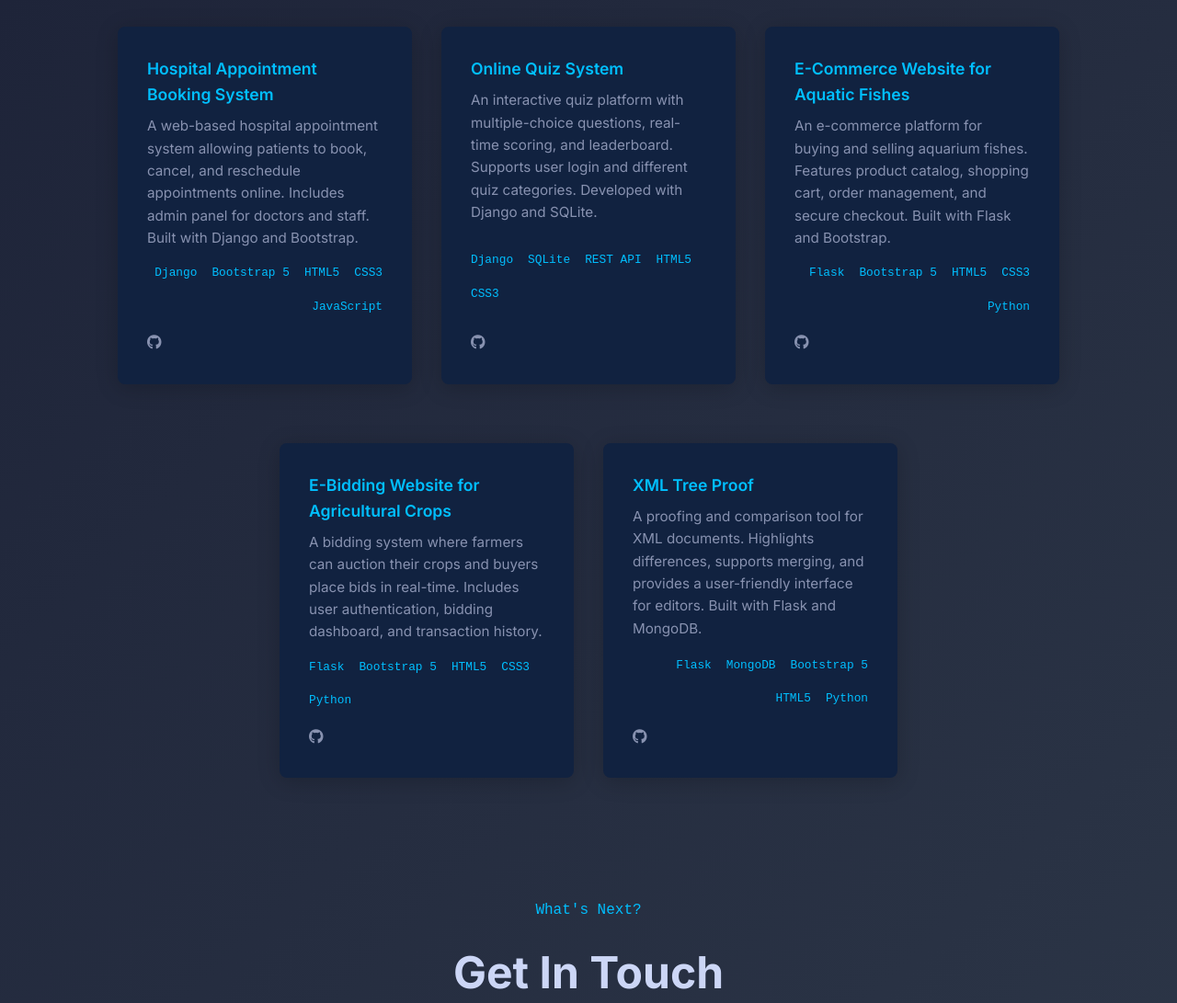
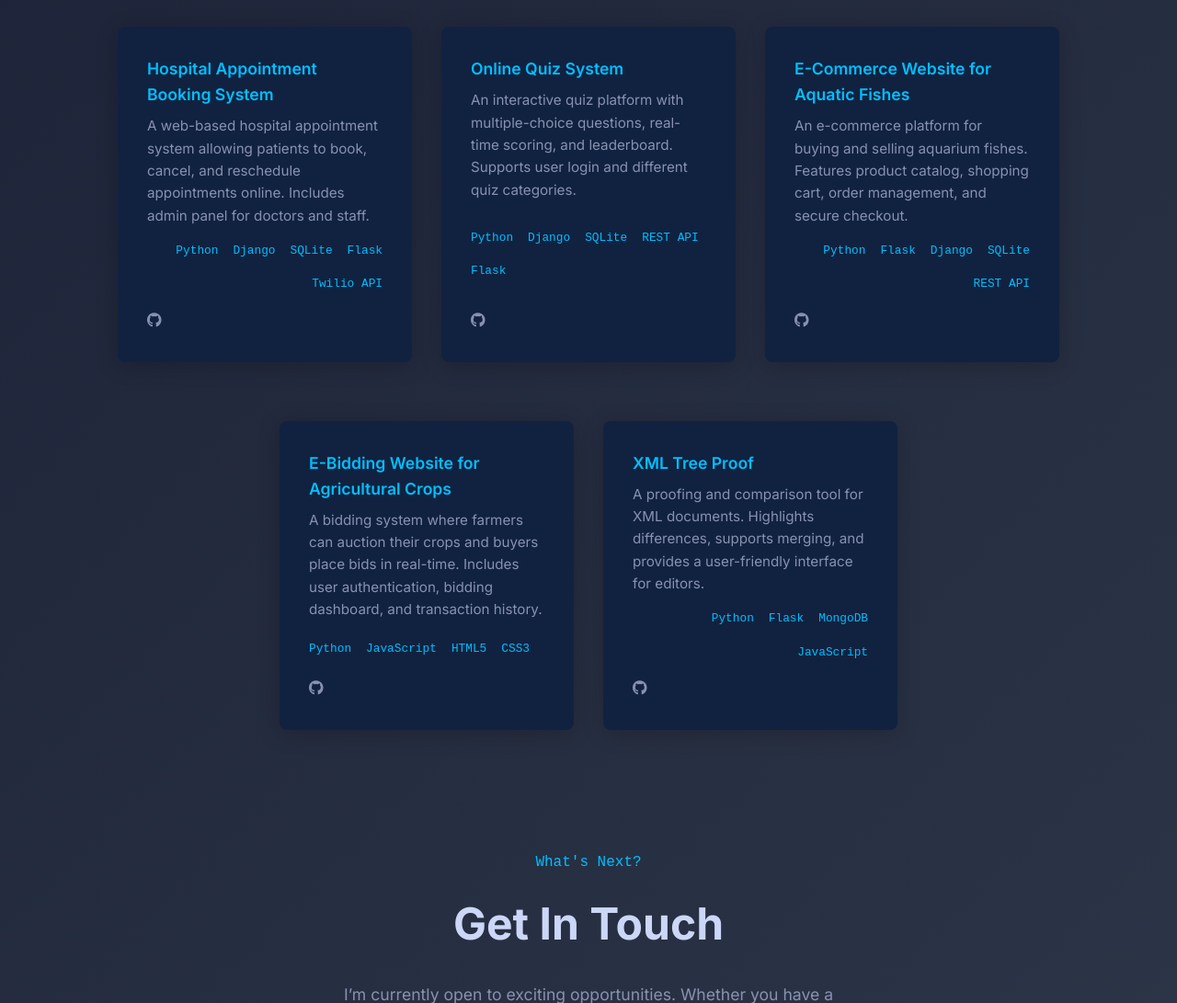
Before and after one commit to Herwinstenil/My-Personal-Portfolio, a Django app: page / in a window 1280 px wide. Shown: the part 4261-5352 px from the top of the page at 92% size. Run offline with Django 5.2, Linux system fonts and the light colour scheme.

Commit message:
Portfolio

```diff
--- a/Folio/Developer/templates/home.html
+++ b/Folio/Developer/templates/home.html
@@ -1130,14 +1130,14 @@
           <p class="project-desc">
             A web-based hospital appointment system allowing patients to book, cancel, and reschedule appointments
             online.
-            Includes admin panel for doctors and staff. Built with Django and Bootstrap.
+            Includes admin panel for doctors and staff.
           </p>
           <ul class="project-tech">
+            <li>Python</li>
             <li>Django</li>
-            <li>Bootstrap 5</li>
-            <li>HTML5</li>
-            <li>CSS3</li>
-            <li>JavaScript</li>
+            <li>SQLite</li>
+            <li>Flask</li>
+            <li>Twilio API</li>
           </ul>
           <div class="project-links">
             <a href="https://github.com/herwinstenil/hospital-appointment" target="_blank"><i
@@ -1151,14 +1151,14 @@
           <p class="project-desc">
             An interactive quiz platform with multiple-choice questions, real-time scoring, and leaderboard. Supports
             user
-            login and different quiz categories. Developed with Django and SQLite.
+            login and different quiz categories.
           </p>
           <ul class="project-tech">
+            <li>Python</li>
             <li>Django</li>
             <li>SQLite</li>
             <li>REST API</li>
-            <li>HTML5</li>
-            <li>CSS3</li>
+            <li>Flask</li>
           </ul>
           <div class="project-links">
             <a href="https://github.com/herwinstenil/online-quiz-system" target="_blank"><i
@@ -1171,15 +1171,14 @@
           <h4 class="project-title">E-Commerce Website for Aquatic Fishes</h4>
           <p class="project-desc">
             An e-commerce platform for buying and selling aquarium fishes. Features product catalog, shopping cart,
-            order
-            management, and secure checkout. Built with Flask and Bootstrap.
+            order management, and secure checkout.
           </p>
           <ul class="project-tech">
+            <li>Python</li>
             <li>Flask</li>
-            <li>Bootstrap 5</li>
-            <li>HTML5</li>
-            <li>CSS3</li>
-            <li>Python</li>
+            <li>Django</li>
+            <li>SQLite</li>
+            <li>REST API</li>
           </ul>
           <div class="project-links">
             <a href="https://github.com/herwinstenil/aquatic-fish-store" target="_blank"><i
@@ -1195,11 +1194,10 @@
             authentication, bidding dashboard, and transaction history.
           </p>
           <ul class="project-tech">
-            <li>Flask</li>
-            <li>Bootstrap 5</li>
+            <li>Python</li>
+            <li>JavaScript</li>
             <li>HTML5</li>
             <li>CSS3</li>
-            <li>Python</li>
           </ul>
           <div class="project-links">
             <a href="https://github.com/herwinstenil/agro-bidding" target="_blank"><i class="fab fa-github"></i></a>
@@ -1211,24 +1209,21 @@
           <h4 class="project-title">XML Tree Proof</h4>
           <p class="project-desc">
             A proofing and comparison tool for XML documents. Highlights differences, supports merging, and provides a
-            user-friendly interface for editors. Built with Flask and MongoDB.
+            user-friendly interface for editors.
           </p>
           <ul class="project-tech">
+            <li>Python</li>
             <li>Flask</li>
             <li>MongoDB</li>
-            <li>Bootstrap 5</li>
-            <li>HTML5</li>
-            <li>Python</li>
+            <li>JavaScript</li>
           </ul>
           <div class="project-links">
             <a href="https://github.com/herwinstenil/xml-tree-proof" target="_blank"><i class="fab fa-github"></i></a>
           </div>
         </div>
-
       </div>
     </div>
   </section>
-
 
   <!-- Contact Section -->
   <section id="contact" class="contact-section">
```
